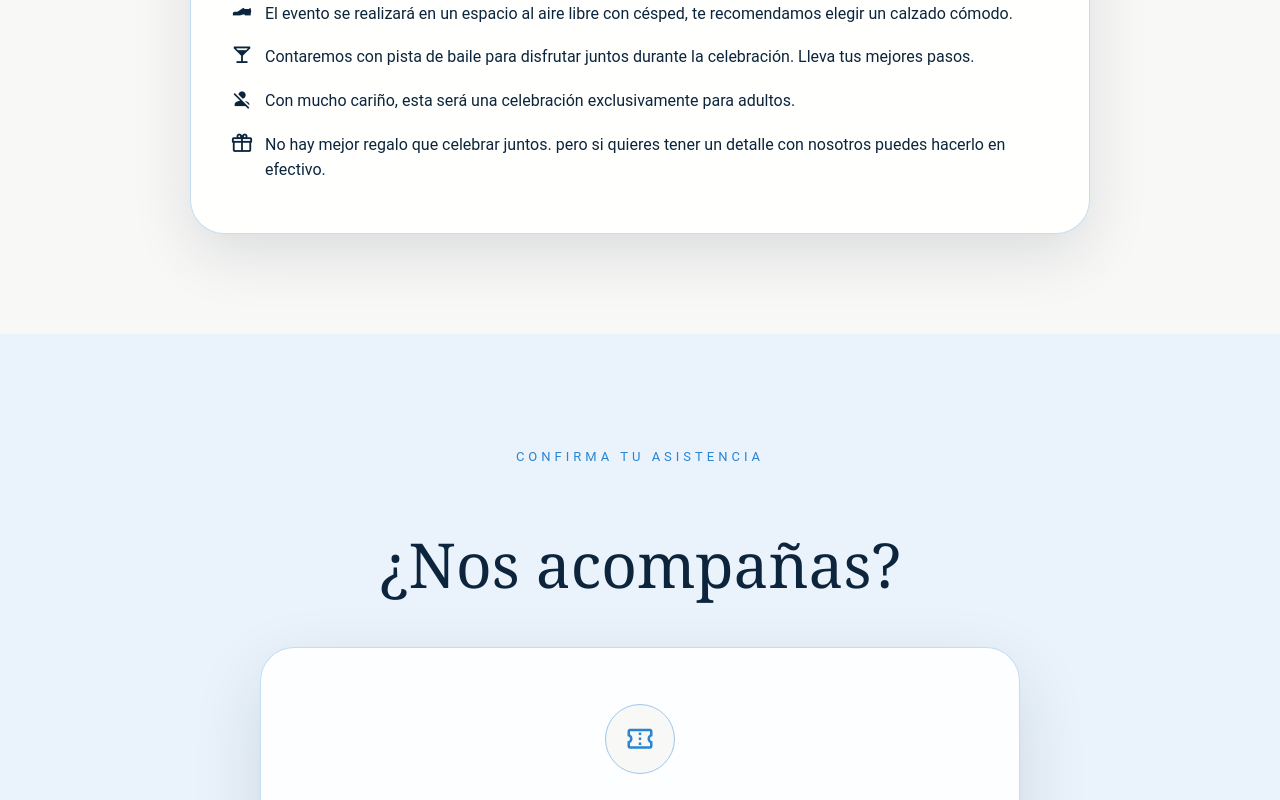
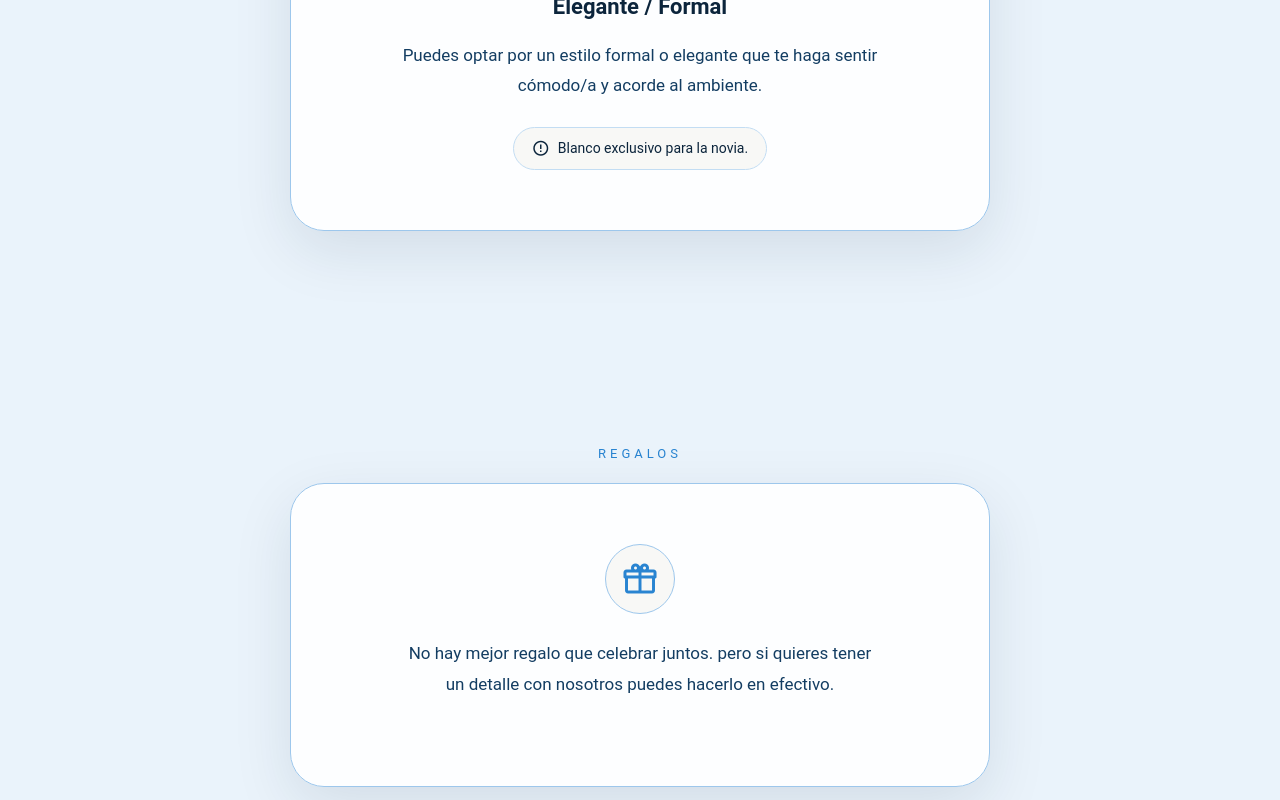
Before and after one commit to SurtiLainez-dev/bodasosasantos, a Nuxt app: page / in a window 1280 px wide. Shown: the part 4360-5160 px from the top of the page. Built offline with nearby package versions, Linux system fonts and the light colour scheme; no server answers; a web font is replaced by a local one.

Commit message:
confirmados 2.6

```diff
--- a/app.vue
+++ b/app.vue
@@ -1,8 +1,4 @@
 <template>
-  <WeddingGuestNotice
-      v-if="showGuestNotice"
-      message="Eres un invitado que no está en lista"
-  />
 
   <WeddingEnvelopeIntro
       v-if="showEnvelope"
--- a/components/DressCodeSection.vue
+++ b/components/DressCodeSection.vue
@@ -25,6 +25,37 @@
           <v-icon size="18">mdi-alert-circle-outline</v-icon>
           <span>Blanco exclusivo para la novia.</span>
         </div>
+
+      </v-card>
+    </div>
+  </section>
+
+  <section class="dress-section">
+    <div class="dress-container">
+      <p class="section-kicker">Regalos</p>
+
+      <v-card class="dress-card" elevation="0">
+
+        <!-- ICONO PRINCIPAL -->
+        <div class="dress-icon">
+          <v-icon size="36">mdi-gift-outline</v-icon>
+        </div>
+
+        <!-- TIPO -->
+<!--        <p class="dress-type">-->
+<!--          Elegante / Formal-->
+<!--        </p>-->
+
+        <!-- MENSAJE -->
+        <p class="dress-text">
+          No hay mejor regalo que celebrar juntos. pero si quieres tener un detalle con nosotros puedes hacerlo en efectivo.
+        </p>
+
+        <!-- REGLA -->
+<!--        <div class="dress-warning">-->
+<!--          <v-icon size="18">mdi-alert-circle-outline</v-icon>-->
+<!--          <span>Blanco exclusivo para la novia.</span>-->
+<!--        </div>-->
 
       </v-card>
     </div>
--- a/components/TipSection.vue
+++ b/components/TipSection.vue
@@ -31,10 +31,6 @@
             <span>Con mucho cariño, esta será una celebración exclusivamente para adultos.</span>
           </div>
 
-          <div class="tip-item">
-            <v-icon size="22">mdi-gift-outline</v-icon>
-            <span>No hay mejor regalo que celebrar juntos. pero si quieres tener un detalle con nosotros puedes hacerlo en efectivo.</span>
-          </div>
         </div>
 
       </v-card>
--- a/pages/index.vue
+++ b/pages/index.vue
@@ -257,9 +257,9 @@
     <ParentsSection />
     <WeddingCeremonySection />
     <WeddingReceptionSection  />
-    <DressCodeSection v-if="invitacionValida" />
+    <DressCodeSection  />
     <TipSection/>
-    <WeddingRsvpSection :show-whatsapp="invitacionValida" />
+    <WeddingRsvpSection :show-whatsapp="true" />
     <WeddingGallerySection />
   </div>
 </template>
```
